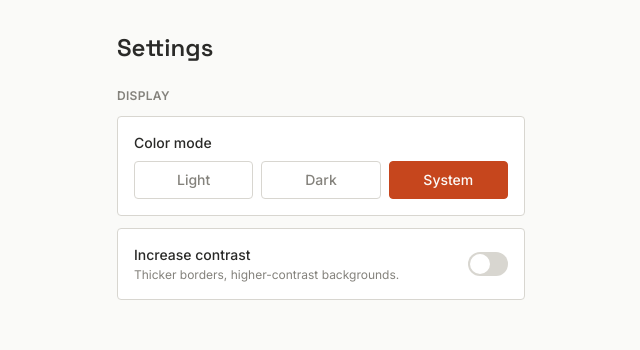
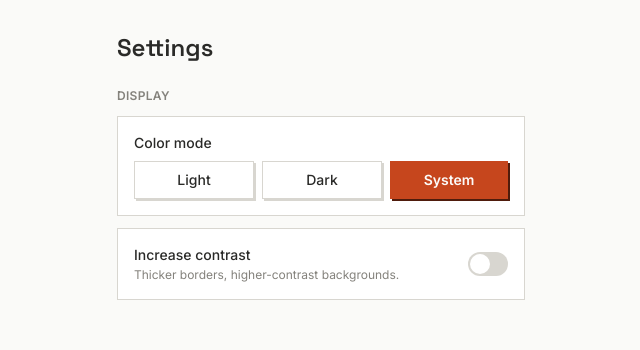
Before and after one commit to shawkinsrobertson/simpleset, a React (Vite) app: page /settings in a window 1280 px wide. Shown: the top 350 px of the page, without its empty margins (319-959 px from the left). Built offline with nearby package versions, Linux system fonts and the light colour scheme.

Commit message:
Update page components with minor adjustments to alignment and spacing
Replit-Commit-Author: Agent

```diff
--- a/src/pages/PlansPage.tsx
+++ b/src/pages/PlansPage.tsx
@@ -85,7 +85,7 @@ function PlanCard({ plan }: { plan: Plan }) {
   };
 
   return (
-    <div className={`card-lift rounded border p-4 ${plan.isActive ? 'border-accent bg-accent/10' : 'border-border bg-card'}`}>
+    <div className={`card-lift border p-4 ${plan.isActive ? 'border-accent bg-accent/10' : 'border-border bg-card'}`}>
       <div className="flex items-start justify-between gap-2">
         <div>
           <p className="font-semibold text-text">{plan.name}</p>
@@ -169,7 +169,7 @@ export default function PlansPage() {
     <div className="flex flex-col gap-5 px-5 pt-8">
       <div className="flex items-center justify-between">
         <h1 className="font-display text-2xl font-semibold text-text">Your plans</h1>
-        <Link to="/import" className="rounded bg-accent px-3.5 py-2 text-sm font-semibold text-accent-ink">
+        <Link to="/import" className="btn-primary px-3.5 py-2 text-sm">
           + Import
         </Link>
       </div>
--- a/src/pages/SettingsPage.tsx
+++ b/src/pages/SettingsPage.tsx
@@ -18,7 +18,7 @@ export default function SettingsPage() {
       <section className="flex flex-col gap-3">
         <h2 className="text-xs font-semibold uppercase tracking-wide text-text-secondary">Display</h2>
 
-        <div className="rounded border border-border bg-card p-4">
+        <div className="border border-border bg-card p-4">
           <p className="text-sm font-medium text-text">Color mode</p>
           <div className="mt-2 flex gap-2">
             {MODES.map((m) => (
@@ -26,8 +26,8 @@ export default function SettingsPage() {
                 key={m.value}
                 onClick={() => setMode(m.value)}
                 className={clsx(
-                  'flex-1 rounded border py-2 text-sm font-medium',
-                  mode === m.value ? 'border-accent bg-accent text-accent-ink' : 'border-border bg-transparent text-text-secondary',
+                  'flex-1 py-2 text-sm',
+                  mode === m.value ? 'btn-primary' : 'btn-secondary',
                 )}
               >
                 {m.label}
@@ -38,7 +38,7 @@ export default function SettingsPage() {
 
         <button
           onClick={() => setContrast(contrast === 'high' ? 'soft' : 'high')}
-          className="flex items-center justify-between rounded border border-border bg-card p-4 text-left"
+          className="flex items-center justify-between border border-border bg-card p-4 text-left w-full"
         >
           <div>
             <p className="text-sm font-medium text-text">Increase contrast</p>
```
